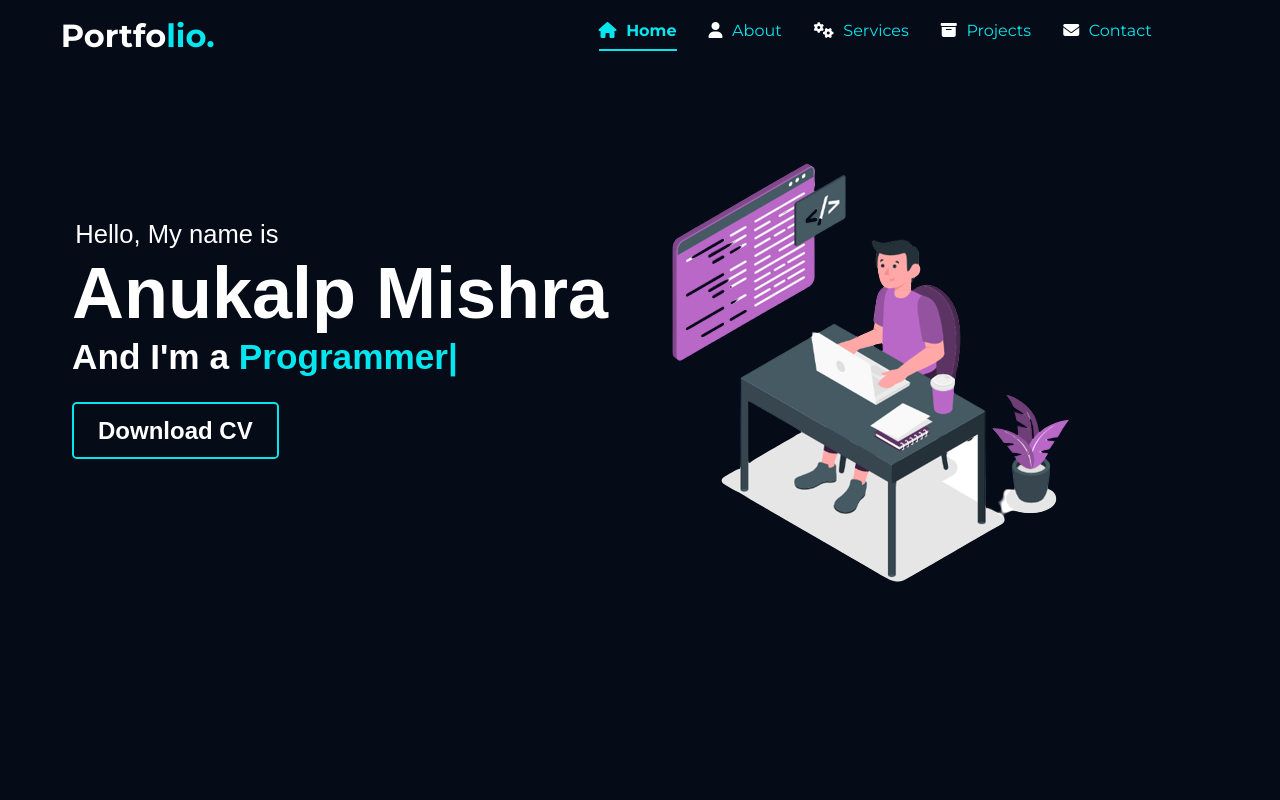
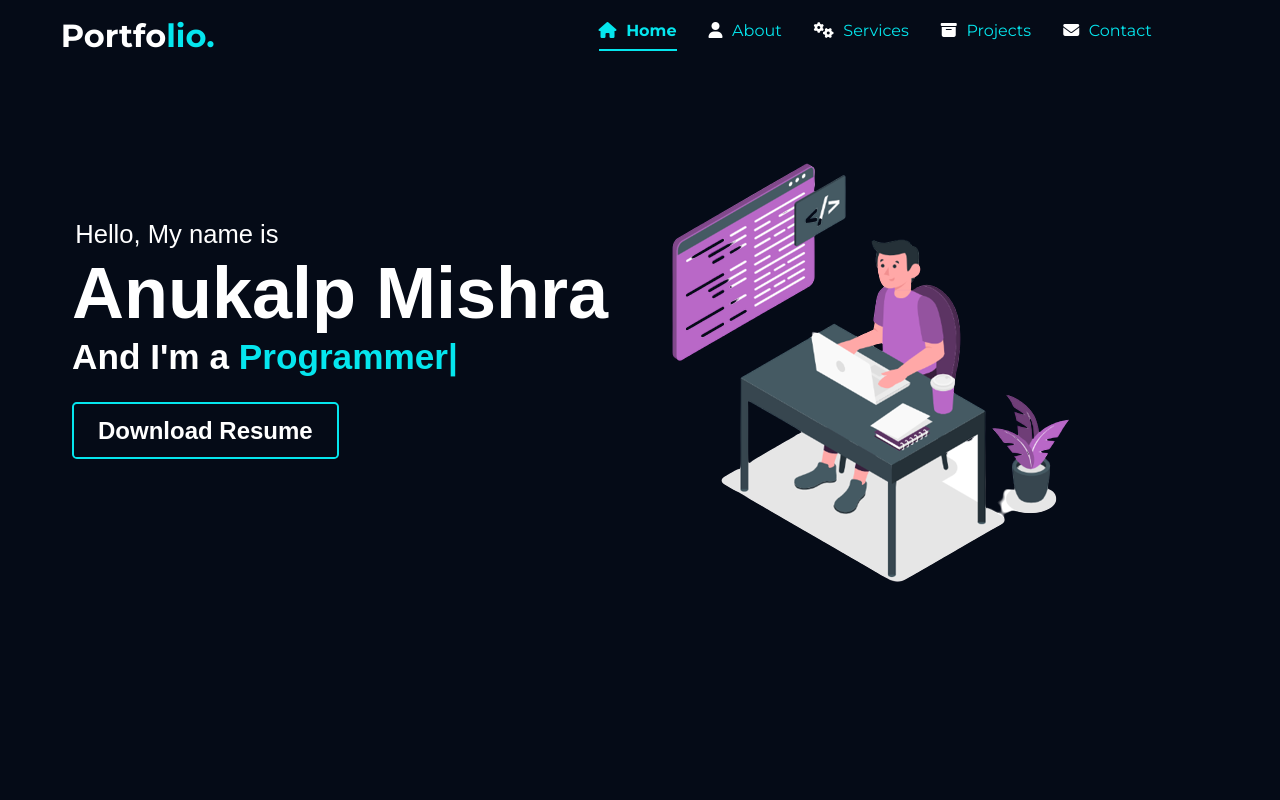
Before and after one commit to anukalp-mishra/React-Portfolio, a React (Create React App) app: page / in a window 1280 px wide. Shown: the top 800 px of the page. Built offline with nearby package versions, Linux system fonts and the light colour scheme.

Commit message:
Home Page update

```diff
--- a/src/views/Home/Home.jsx
+++ b/src/views/Home/Home.jsx
@@ -20,7 +20,7 @@ function Home() {
           <p>Hello, My name is</p>
           <h1>Anukalp Mishra</h1>
           <h2>And I'm a  <span className="typing"></span></h2>
-          <a href="https://github.com/anukalp-mishra/MyResume/blob/main/Anukalp%20Mishra%20Resume.pdf" target="_blank" rel="noopener noreferrer">Download CV</a>
+          <a href="https://github.com/anukalp-mishra/MyResume/blob/main/Anukalp%20Mishra%20Resume.pdf" target="_blank" rel="noopener noreferrer">Download Resume</a>
         </div>
         <div className="right-content" data-aos = "fade-up" data-aos-delay= "2000">
           <img src={img8} alt="" />
```
